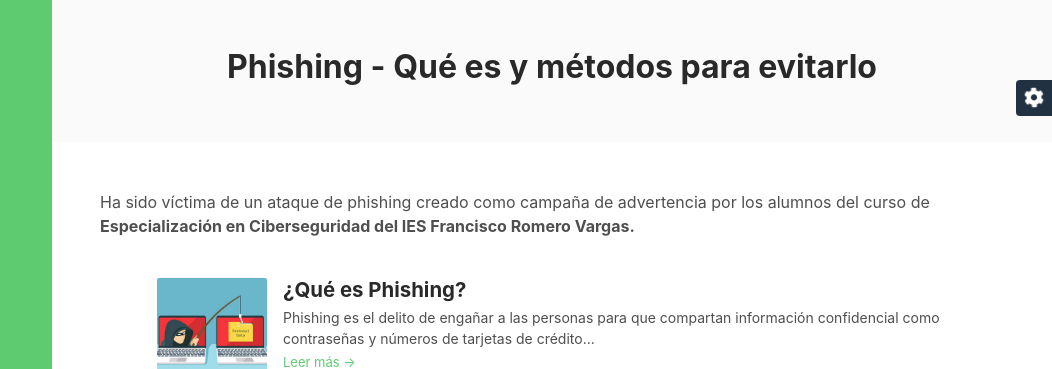
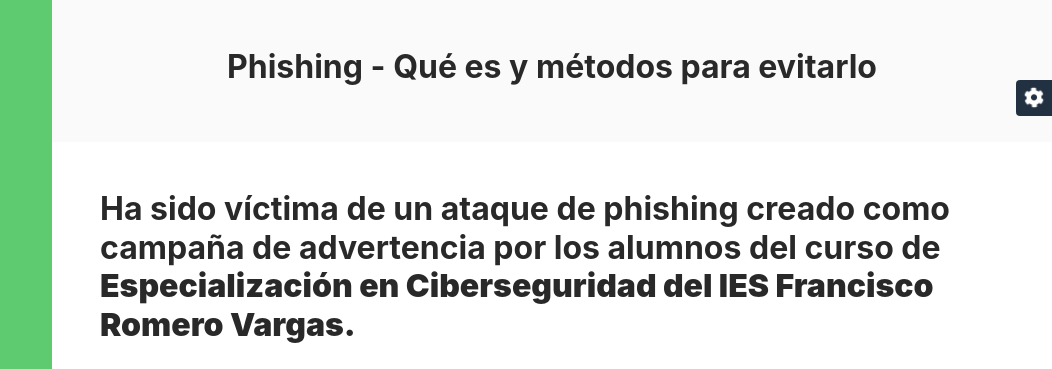
Before and after one commit to TheMilubi/phishing-advice, a plain HTML site: page index.html in a window 1280 px wide. Shown: the top 369 px of the page, 228-1280 px from the left. Drawn offline with Linux system fonts and the light colour scheme.

Commit message:
Update index.html

```diff
--- a/index.html
+++ b/index.html
@@ -91,11 +91,11 @@
 	    </section>
 	    <section class="blog-list px-3 py-5 p-md-5">
 			<div class="blog-post-body">
-				<p>Ha sido víctima de un ataque de phishing creado como campaña de advertencia por los alumnos del curso de
+				<h2>Ha sido víctima de un ataque de phishing creado como campaña de advertencia por los alumnos del curso de
 					<b>
 						Especialización en Ciberseguridad del IES Francisco Romero Vargas.
 					</b>
-				</p>
+				</h2>
 
 				<nav class="blog-nav nav nav-justified my-5">
 					<a class="nav-link-prev nav-item nav-link rounded-left" href="index.html">Previous<i
```
